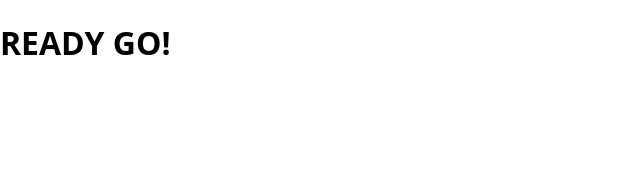
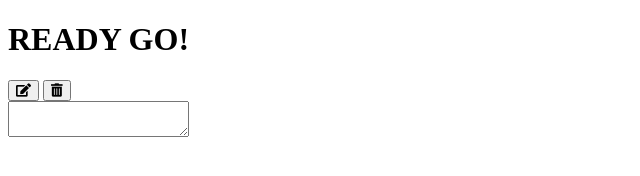
Before and after one commit to chrisclarkedev/notes_app, a plain HTML site: page index.html in a window 1280 px wide. Shown: the whole page, without its empty margins (0-640 px from the left). Drawn offline with Linux system fonts and the light colour scheme; a web font is replaced by a local one.

Commit message:
added font awesome

```diff
--- a/index.html
+++ b/index.html
@@ -4,11 +4,21 @@
     <meta charset="UTF-8" />
     <meta http-equiv="X-UA-Compatible" content="IE=edge" />
     <meta name="viewport" content="width=device-width, initial-scale=1.0" />
-    <link rel="stylesheet" href="style.css" />
+    <link
+      rel="stylesheet"
+      href="https://cdnjs.cloudflare.com/ajax/libs/font-awesome/5.14.0/css/all.min.css"
+    />
     <script src="script.js" defer></script>
     <title>Notes</title>
   </head>
   <body>
     <h1>READY GO!</h1>
+    <div class="notes">
+      <div class="tools">
+        <button><i class="fas fa-edit"></i></button>
+        <button><i class="fas fa-trash-alt"></i></button>
+      </div>
+      <textarea></textarea>
+    </div>
   </body>
 </html>
--- a/style.css
+++ b/style.css
@@ -7,4 +7,14 @@
 body {
   font-family: "Noto Sans", sans-serif;
   margin: 0;
+  background-color: lightskyblue;
+  display: flex;
+  flex-wrap: wrap;
 }
+
+.notes {
+  width: 500px;
+  height: 500px;
+  background-color: #fff;
+  margin: 20px;
+}
```
